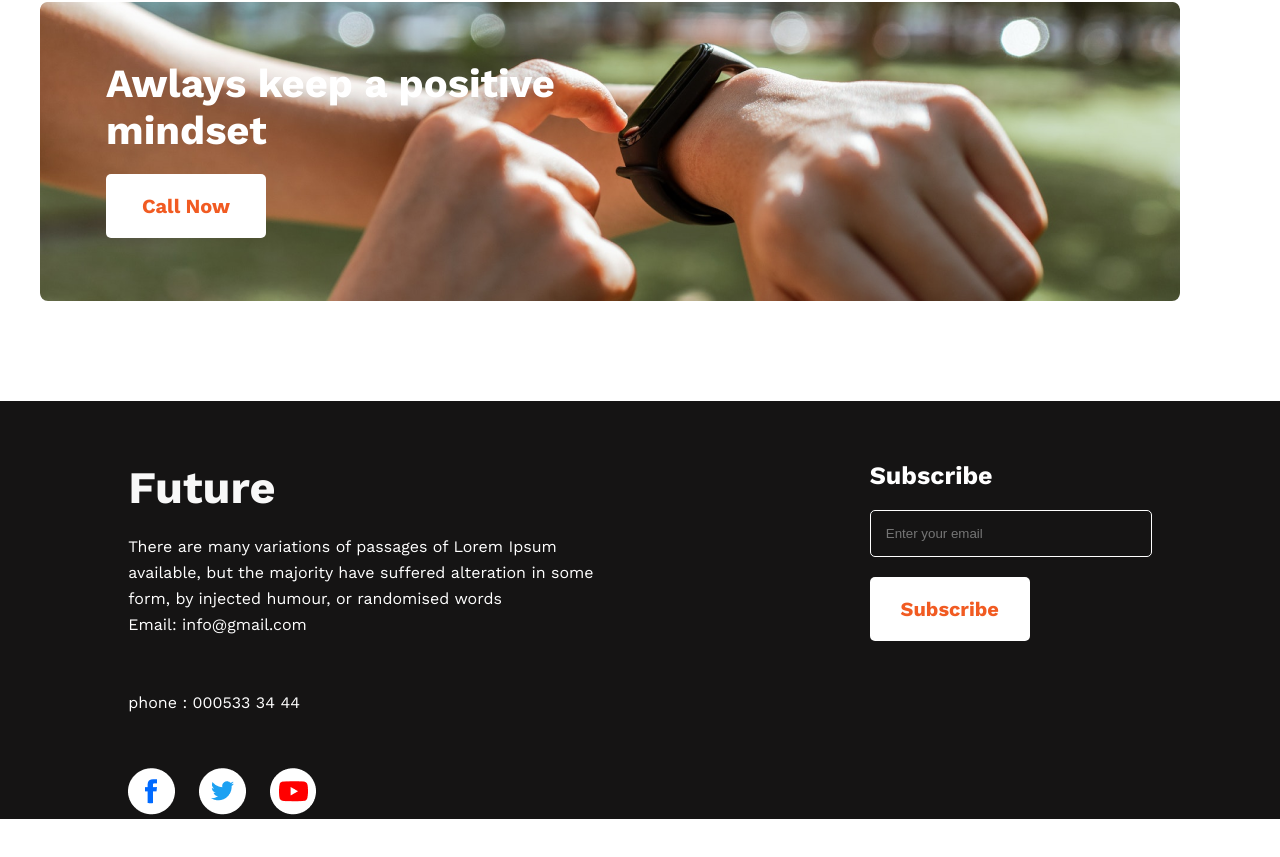
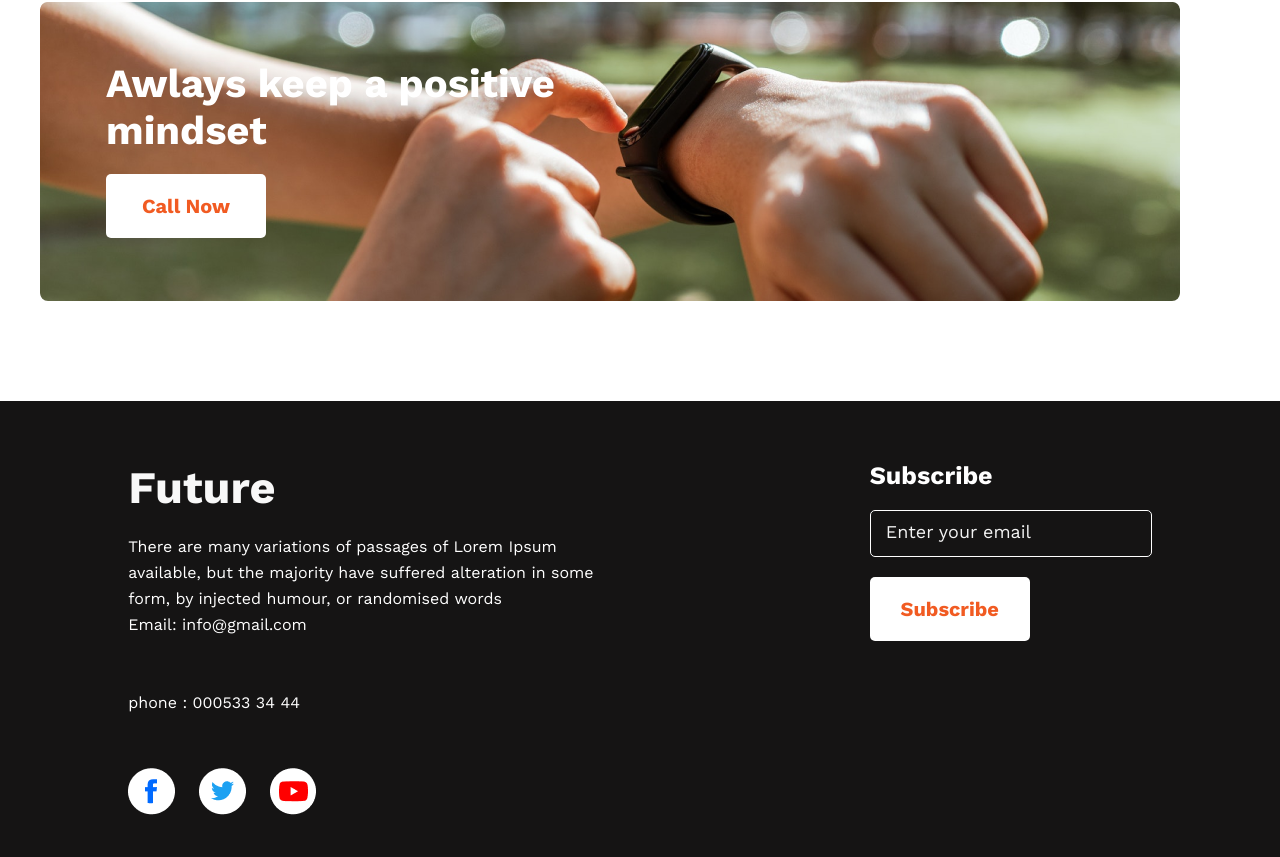
Before and after one commit to Shahriar1212/assignment-one, a plain HTML site: page index.html in a window 1280 px wide. Shown: the part 2124-2981 px from the top of the page. Before the commit the page ends 2943 px from the top, so only its background shows below. Drawn offline with nearby package versions, Linux system fonts and the light colour scheme.

Commit message:
Update main.css

```diff
--- a/styles/main.css
+++ b/styles/main.css
@@ -210,6 +210,7 @@ footer{
     display: flex;
     justify-content: space-around;
     background: #151414;
+    padding-bottom: 40px;
 }
 .future{
     width: 485px;
@@ -258,12 +259,19 @@ input{
     margin-bottom: 20px;
 }
 
-input[type="email"], textarea {
+input[type="email"] {
 
     background-color : #151414;
     padding: 15px;
     width: 250px;
     border: 1px solid white;
     border-radius: 5px;
-
-  }
+}
+input::placeholder{
+    font-family: 'Work Sans';
+font-style: normal;
+font-weight: 400;
+font-size: 18px;
+line-height: 21px;
+color: #F3F3F3;
+}
```
